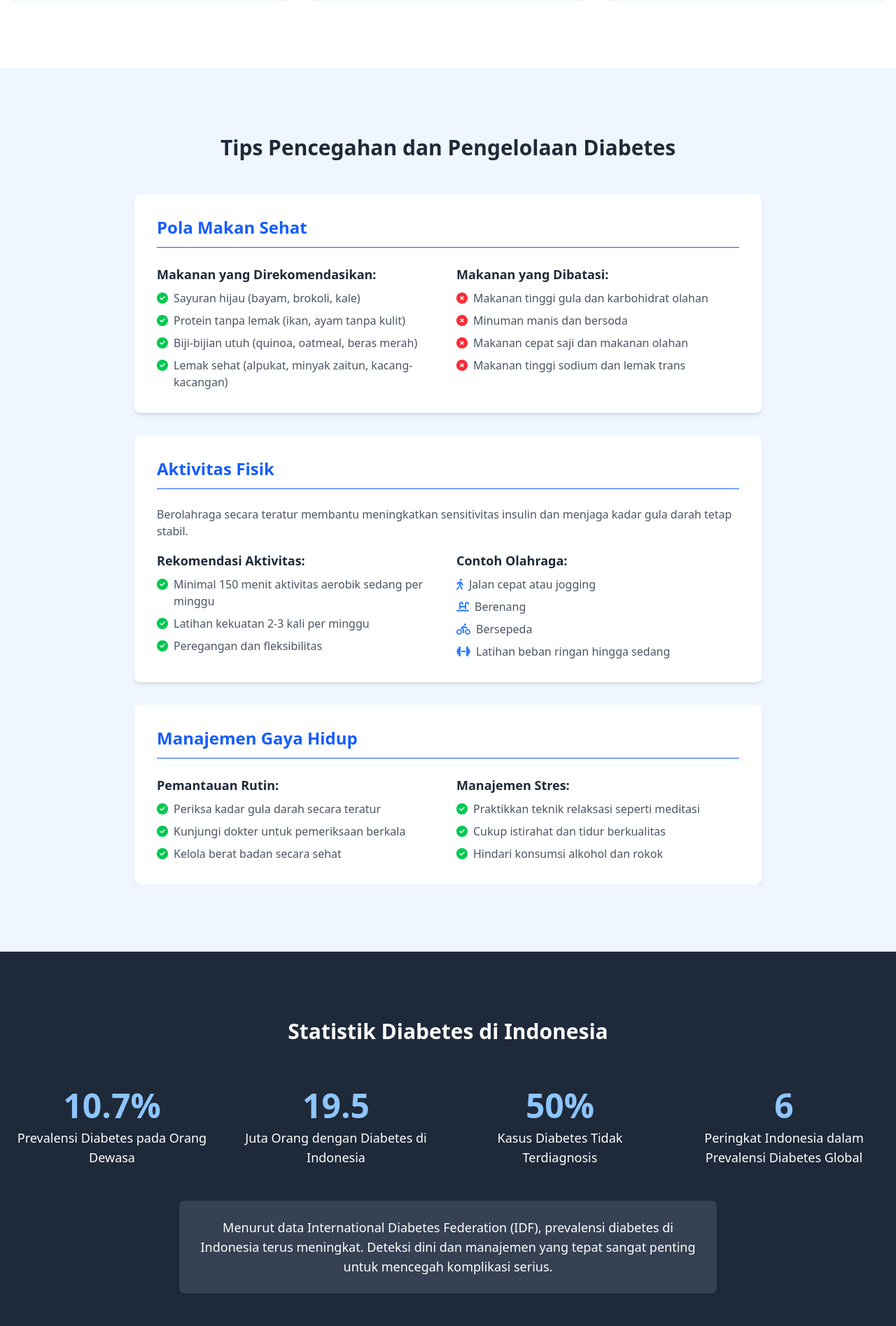
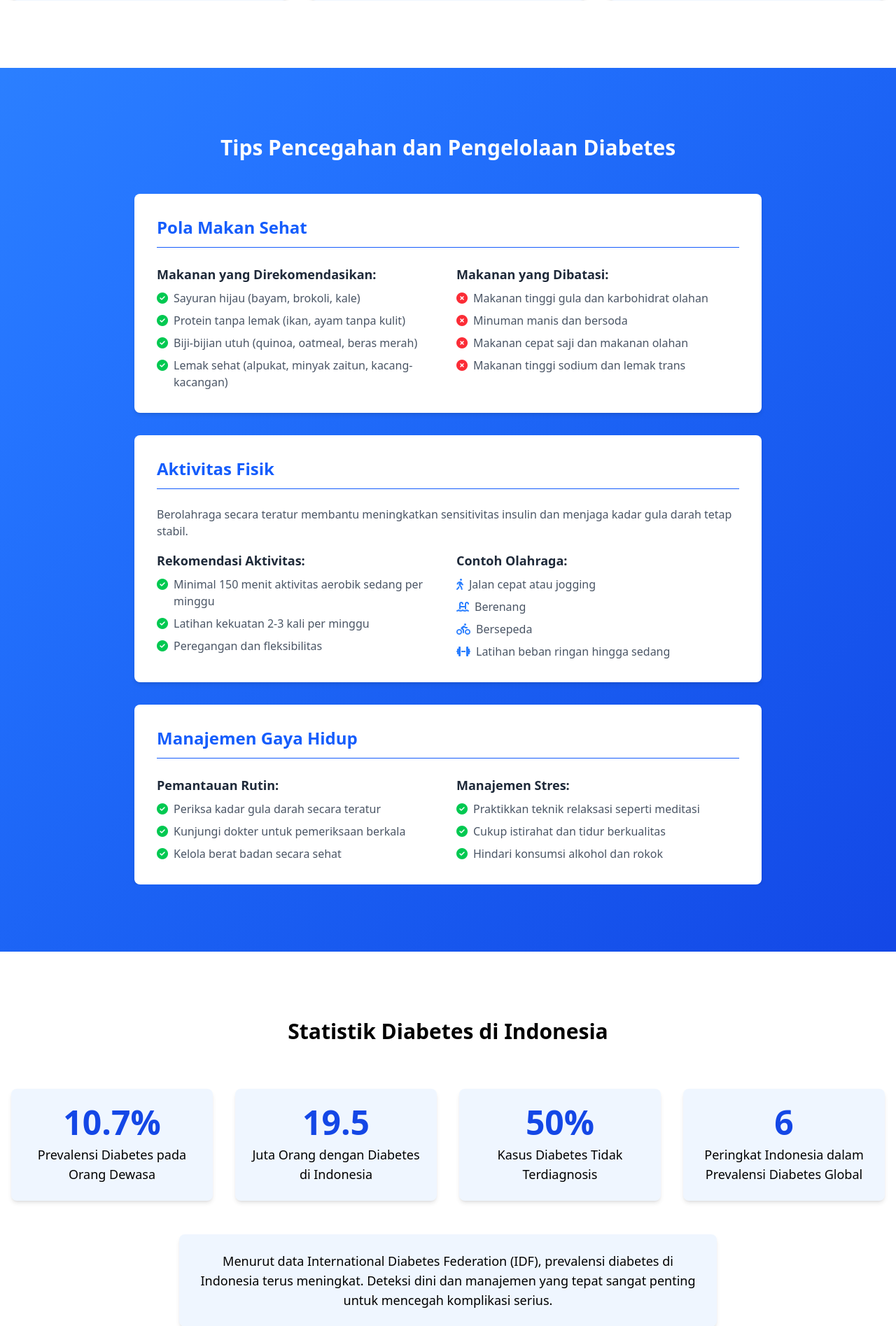
Before and after one commit to Revalinazwa/periksa_penyakit_diabetes, a Flask app: page / in a window 1280 px wide. Shown: the part 3135-5030 px from the top of the page at 70% size. Run offline with Flask 3, Linux system fonts and the light colour scheme; some libraries are stand-ins or nearby versions.

Commit message:
feat : enhance page index

```diff
--- a/static/css/style.css
+++ b/static/css/style.css
@@ -1257,6 +1257,9 @@
   .text-emerald-700 {
     color: var(--color-emerald-700);
   }
+  .text-gray-50 {
+    color: var(--color-gray-50);
+  }
   .text-gray-500 {
     color: var(--color-gray-500);
   }
--- a/templates/index.html
+++ b/templates/index.html
@@ -150,10 +150,13 @@
     </section>
 
     <!-- Jenis Diabetes Section -->
-    <section id="jenis-diabetes" class="py-24 bg-gray-50">
+    <section
+      id="jenis-diabetes"
+      class="py-24 bg-gradient-to-br from-blue-500 to-blue-700"
+    >
       <div class="container overflow-hidden mx-auto px-4">
         <h2
-          class="text-3xl font-bold text-center mb-12 text-gray-800"
+          class="text-3xl font-bold text-center mb-12 text-white"
           data-aos="fade-up"
         >
           Jenis-Jenis Diabetes
@@ -413,10 +416,13 @@
     </section>
 
     <!-- Tips Pencegahan Section -->
-    <section id="pencegahan" class="py-24 bg-blue-50">
+    <section
+      id="pencegahan"
+      class="py-24 bg-gradient-to-br from-blue-500 to-blue-700"
+    >
       <div class="container overflow-hidden mx-auto px-4">
         <h2
-          class="text-3xl font-bold text-center mb-12 text-gray-800"
+          class="text-3xl font-bold text-center mb-12 text-white"
           data-aos="fade-up"
         >
           Tips Pencegahan dan Pengelolaan Diabetes
@@ -598,30 +604,46 @@
     </section>
 
     <!-- Statistik Diabetes Section -->
-    <section id="statistik" class="py-24 bg-gray-800 text-white">
+    <section id="statistik" class="py-24 bg-white text-black">
       <div class="container overflow-hidden mx-auto px-4">
         <h2 class="text-3xl font-bold text-center mb-16" data-aos="fade-up">
           Statistik Diabetes di Indonesia
         </h2>
 
         <div class="grid grid-cols-1 md:grid-cols-4 gap-8 mb-12">
-          <div class="text-center" data-aos="zoom-in" data-aos-delay="100">
-            <div class="text-5xl font-bold text-blue-300 mb-2">10.7%</div>
+          <div
+            class="text-center bg-blue-50 p-6 rounded-lg shadow-md"
+            data-aos="zoom-in"
+            data-aos-delay="100"
+          >
+            <div class="text-5xl font-bold text-blue-700 mb-2">10.7%</div>
             <p class="text-lg">Prevalensi Diabetes pada Orang Dewasa</p>
           </div>
 
-          <div class="text-center" data-aos="zoom-in" data-aos-delay="200">
-            <div class="text-5xl font-bold text-blue-300 mb-2">19.5</div>
+          <div
+            class="text-center bg-blue-50 p-6 rounded-lg shadow-md"
+            data-aos="zoom-in"
+            data-aos-delay="200"
+          >
+            <div class="text-5xl font-bold text-blue-700 mb-2">19.5</div>
             <p class="text-lg">Juta Orang dengan Diabetes di Indonesia</p>
           </div>
 
-          <div class="text-center" data-aos="zoom-in" data-aos-delay="300">
-            <div class="text-5xl font-bold text-blue-300 mb-2">50%</div>
+          <div
+            class="text-center bg-blue-50 p-6 rounded-lg shadow-md"
+            data-aos="zoom-in"
+            data-aos-delay="300"
+          >
+            <div class="text-5xl font-bold text-blue-700 mb-2">50%</div>
             <p class="text-lg">Kasus Diabetes Tidak Terdiagnosis</p>
           </div>
 
-          <div class="text-center" data-aos="zoom-in" data-aos-delay="400">
-            <div class="text-5xl font-bold text-blue-300 mb-2">6</div>
+          <div
+            class="text-center bg-blue-50 p-6 rounded-lg shadow-md"
+            data-aos="zoom-in"
+            data-aos-delay="400"
+          >
+            <div class="text-5xl font-bold text-blue-700 mb-2">6</div>
             <p class="text-lg">
               Peringkat Indonesia dalam Prevalensi Diabetes Global
             </p>
@@ -629,7 +651,7 @@
         </div>
 
         <div
-          class="bg-gray-700 p-6 rounded-lg shadow-lg max-w-3xl mx-auto"
+          class="bg-blue-50 text-black p-6 rounded-lg shadow-md max-w-3xl mx-auto"
           data-aos="fade-up"
           data-aos-delay="500"
         >
@@ -643,10 +665,13 @@
     </section>
 
     <!-- Mitos dan Fakta Section -->
-    <section id="mitos-fakta" class="py-24 bg-white">
+    <section
+      id="mitos-fakta"
+      class="py-24 bg-gradient-to-br from-blue-500 to-blue-700"
+    >
       <div class="container overflow-hidden mx-auto px-4">
         <h2
-          class="text-3xl font-bold text-center mb-12 text-gray-800"
+          class="text-3xl font-bold text-center mb-12 text-white"
           data-aos="fade-up"
         >
           Mitos dan Fakta Seputar Diabetes
@@ -890,114 +915,6 @@
       </div>
     </section>
 
-    <!-- Testimonial Section -->
-    <section id="testimonials" class="py-24 bg-gray-50">
-      <div class="container overflow-hidden mx-auto px-4">
-        <h2
-          class="text-3xl font-bold text-center mb-12 text-gray-800"
-          data-aos="fade-up"
-        >
-          Testimoni Pengguna
-        </h2>
-
-        <div class="grid grid-cols-1 md:grid-cols-3 gap-8 max-w-5xl mx-auto">
-          <div
-            class="bg-white p-6 rounded-lg shadow-md"
-            data-aos="fade-up"
-            data-aos-delay="100"
-          >
-            <div class="flex justify-center mb-4">
-              <div
-                class="w-16 h-16 rounded-full bg-blue-100 flex items-center justify-center"
-              >
-                <i class="fas fa-user text-blue-600 text-xl"></i>
-              </div>
-            </div>
-            <div class="flex justify-center mb-3">
-              <div class="flex text-yellow-400">
-                <i class="fas fa-star"></i>
-                <i class="fas fa-star"></i>
-                <i class="fas fa-star"></i>
-                <i class="fas fa-star"></i>
-                <i class="fas fa-star"></i>
-              </div>
-            </div>
-            <p class="text-gray-600 text-center mb-4">
-              "Platform ini sangat informatif dan mudah digunakan. Saya
-              mendapatkan banyak wawasan tentang diabetes dan langkah-langkah
-              pencegahan yang dapat saya ambil."
-            </p>
-            <h4 class="font-semibold text-center text-gray-800">
-              Budi Santoso
-            </h4>
-            <p class="text-sm text-center text-gray-500">Jakarta</p>
-          </div>
-
-          <div
-            class="bg-white p-6 rounded-lg shadow-md"
-            data-aos="fade-up"
-            data-aos-delay="200"
-          >
-            <div class="flex justify-center mb-4">
-              <div
-                class="w-16 h-16 rounded-full bg-blue-100 flex items-center justify-center"
-              >
-                <i class="fas fa-user text-blue-600 text-xl"></i>
-              </div>
-            </div>
-            <div class="flex justify-center mb-3">
-              <div class="flex text-yellow-400">
-                <i class="fas fa-star"></i>
-                <i class="fas fa-star"></i>
-                <i class="fas fa-star"></i>
-                <i class="fas fa-star"></i>
-                <i class="fas fa-star-half-alt"></i>
-              </div>
-            </div>
-            <p class="text-gray-600 text-center mb-4">
-              "Setelah melakukan pemeriksaan online, saya segera mengunjungi
-              dokter dan ternyata saya berada dalam kategori prediabetes. Terima
-              kasih atas peringatan dininya!"
-            </p>
-            <h4 class="font-semibold text-center text-gray-800">Siti Rahayu</h4>
-            <p class="text-sm text-center text-gray-500">Bandung</p>
-          </div>
-
-          <div
-            class="bg-white p-6 rounded-lg shadow-md"
-            data-aos="fade-up"
-            data-aos-delay="300"
-          >
-            <div class="flex justify-center mb-4">
-              <div
-                class="w-16 h-16 rounded-full bg-blue-100 flex items-center justify-center"
-              >
-                <i class="fas fa-user text-blue-600 text-xl"></i>
-              </div>
-            </div>
-            <div class="flex justify-center mb-3">
-              <div class="flex text-yellow-400">
-                <i class="fas fa-star"></i>
-                <i class="fas fa-star"></i>
-                <i class="fas fa-star"></i>
-                <i class="fas fa-star"></i>
-                <i class="fas fa-star"></i>
-              </div>
-            </div>
-            <p class="text-gray-600 text-center mb-4">
-              "Sebagai penderita diabetes tipe 2, saya menemukan tips pencegahan
-              komplikasi sangat bermanfaat. Sekarang saya lebih memahami kondisi
-              saya dan cara mengelolanya."
-            </p>
-            <h4 class="font-semibold text-center text-gray-800">
-              Ahmad Hidayat
-            </h4>
-            <p class="text-sm text-center text-gray-500">Surabaya</p>
-          </div>
-        </div>
-      </div>
-    </section>
-
     <!-- footer Include -->
     {% include 'component/footer.html' %}
     <script src="https://cdnjs.cloudflare.com/ajax/libs/aos/2.3.4/aos.js"></script>
```
